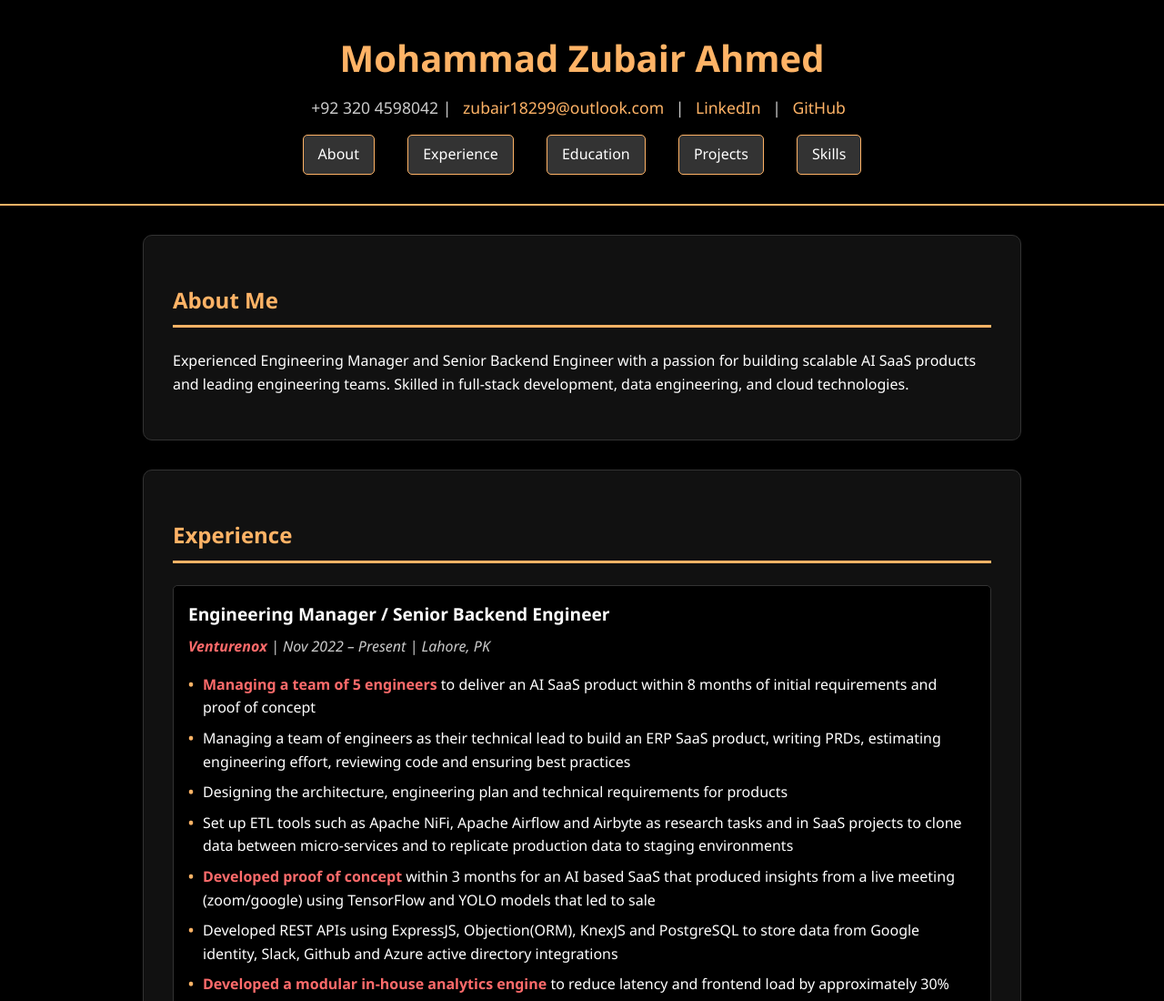
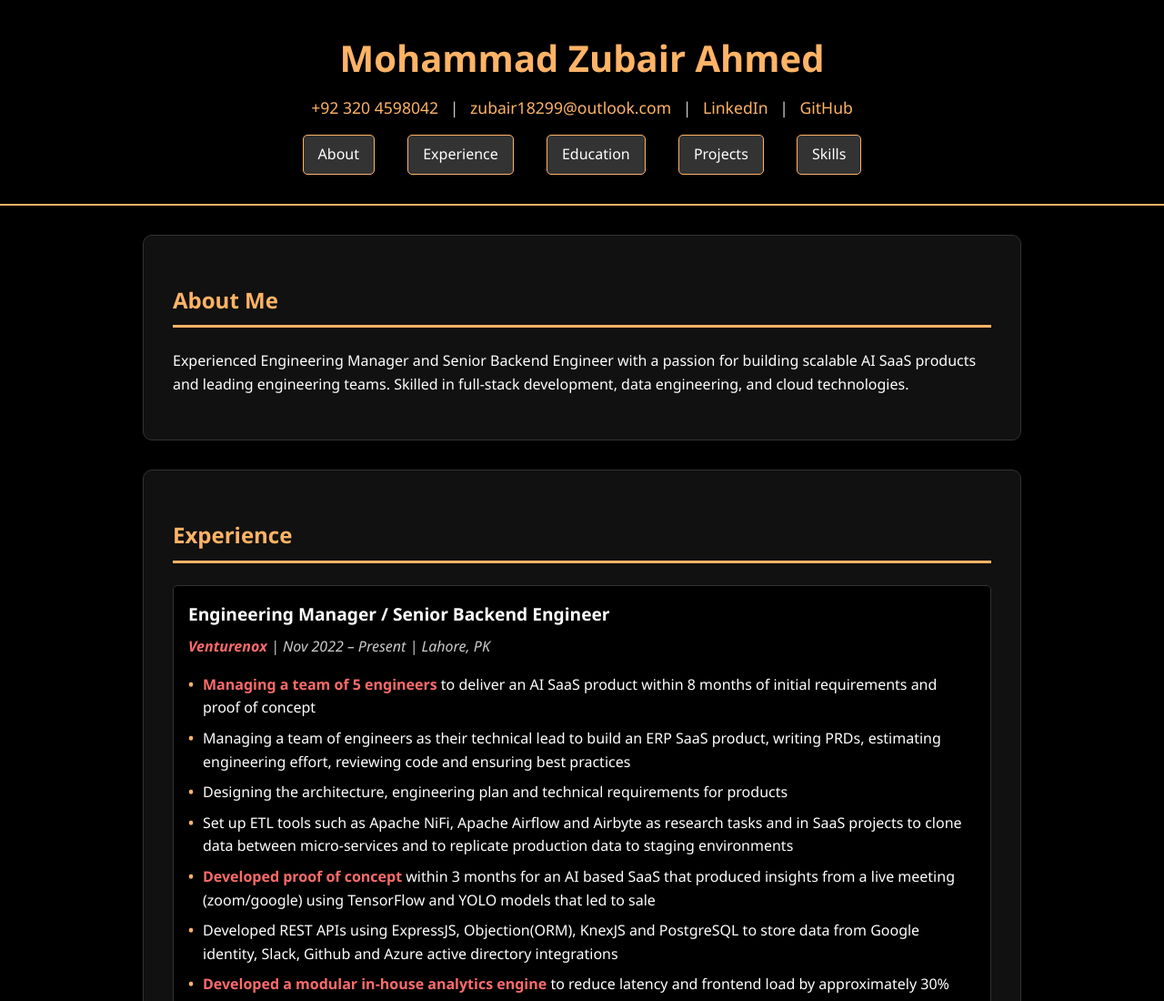
Before and after one commit to nooblyf12345/personalsite, a plain HTML site: page index.html in a window 1280 px wide. Shown: the top 1100 px of the page at 91% size. Drawn offline with Linux system fonts and the light colour scheme.

```diff
--- a/index.html
+++ b/index.html
@@ -9,7 +9,7 @@
 <body>
     <header>
         <h1>Mohammad Zubair Ahmed</h1>
-        <p>+92 320 4598042 | <a href="mailto:zubair18299@outlook.com">zubair18299@outlook.com</a> | <a href="https://linkedin.com/in/zubair-ahmed-4286ba18a" target="_blank">LinkedIn</a> | <a href="https://github.com/nooblyf12345" target="_blank">GitHub</a></p>
+        <p><a href="tel:+92 320 4598042">+92 320 4598042</a> | <a href="mailto:zubair18299@outlook.com">zubair18299@outlook.com</a> | <a href="https://linkedin.com/in/zubair-ahmed-4286ba18a" target="_blank">LinkedIn</a> | <a href="https://github.com/nooblyf12345" target="_blank">GitHub</a></p>
         <nav>
             <a href="#about">About</a>
             <a href="#experience">Experience</a>
```
